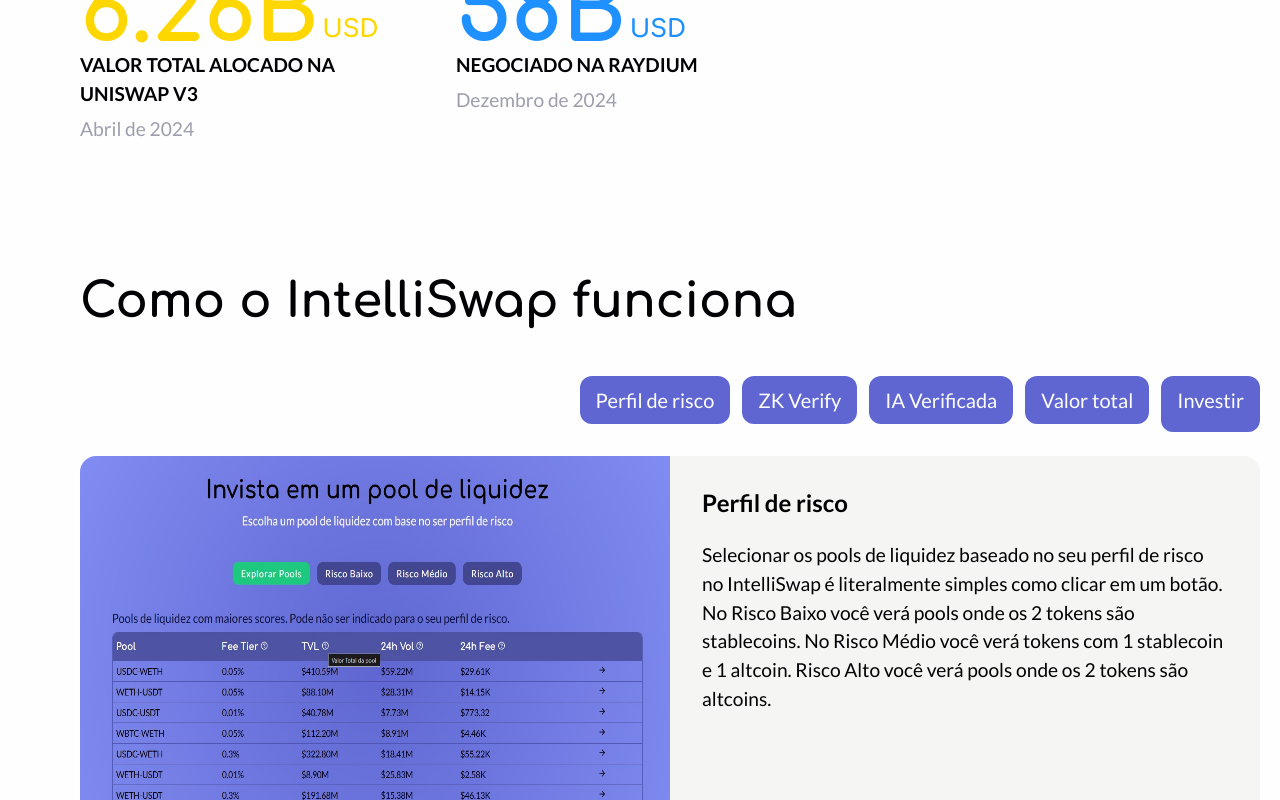
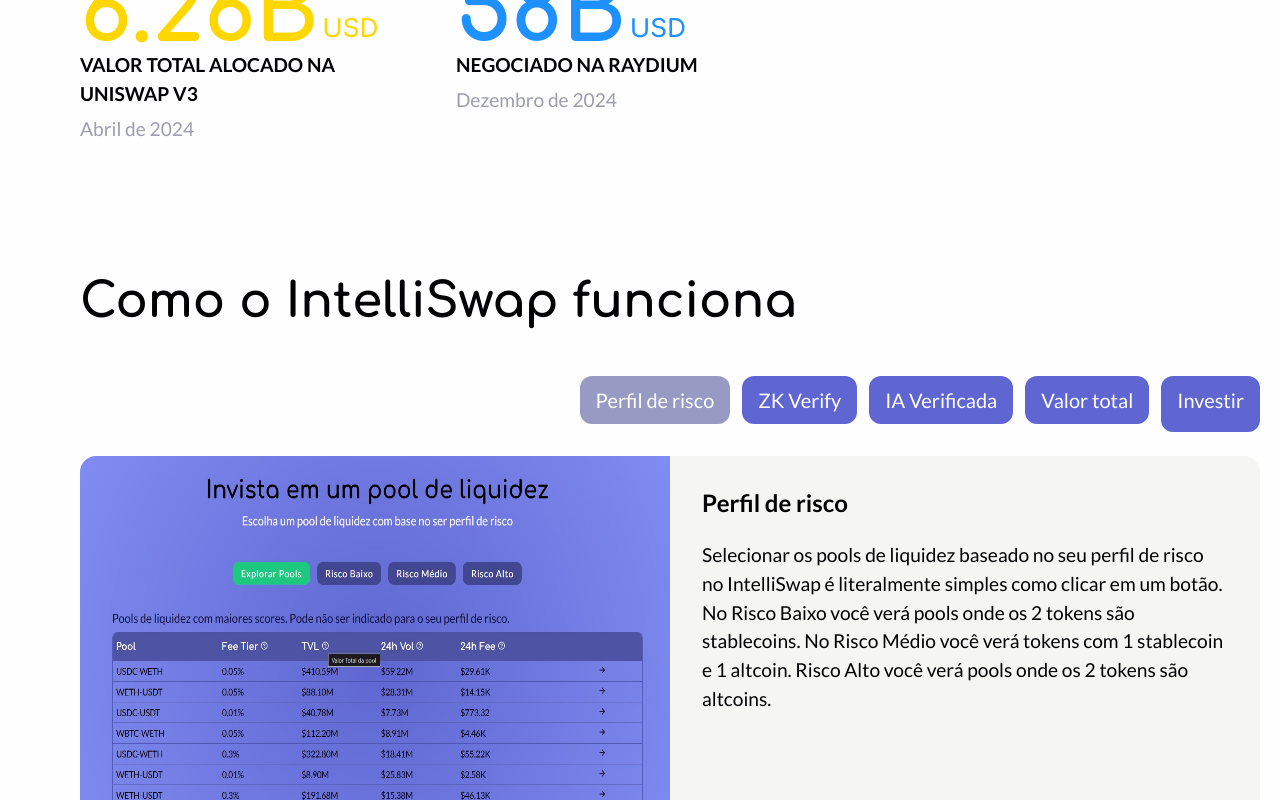
Before and after one commit to duccini/intelliswap, a Next.js app: page / in a window 1280 px wide. In both pictures the pointer is over the item "Perfil de risco". Shown: the part 1631-2431 px from the top of the page. Built offline with nearby package versions, Linux system fonts and the light colour scheme.

Commit message:
feat: add hover how it works

```diff
--- a/src/components/HowItWorksContainer/HowItWorksContainer.module.css
+++ b/src/components/HowItWorksContainer/HowItWorksContainer.module.css
@@ -21,3 +21,7 @@
 
   cursor: pointer;
 }
+
+.navbar li:hover {
+  background: rgb(151, 154, 195);
+}
```
